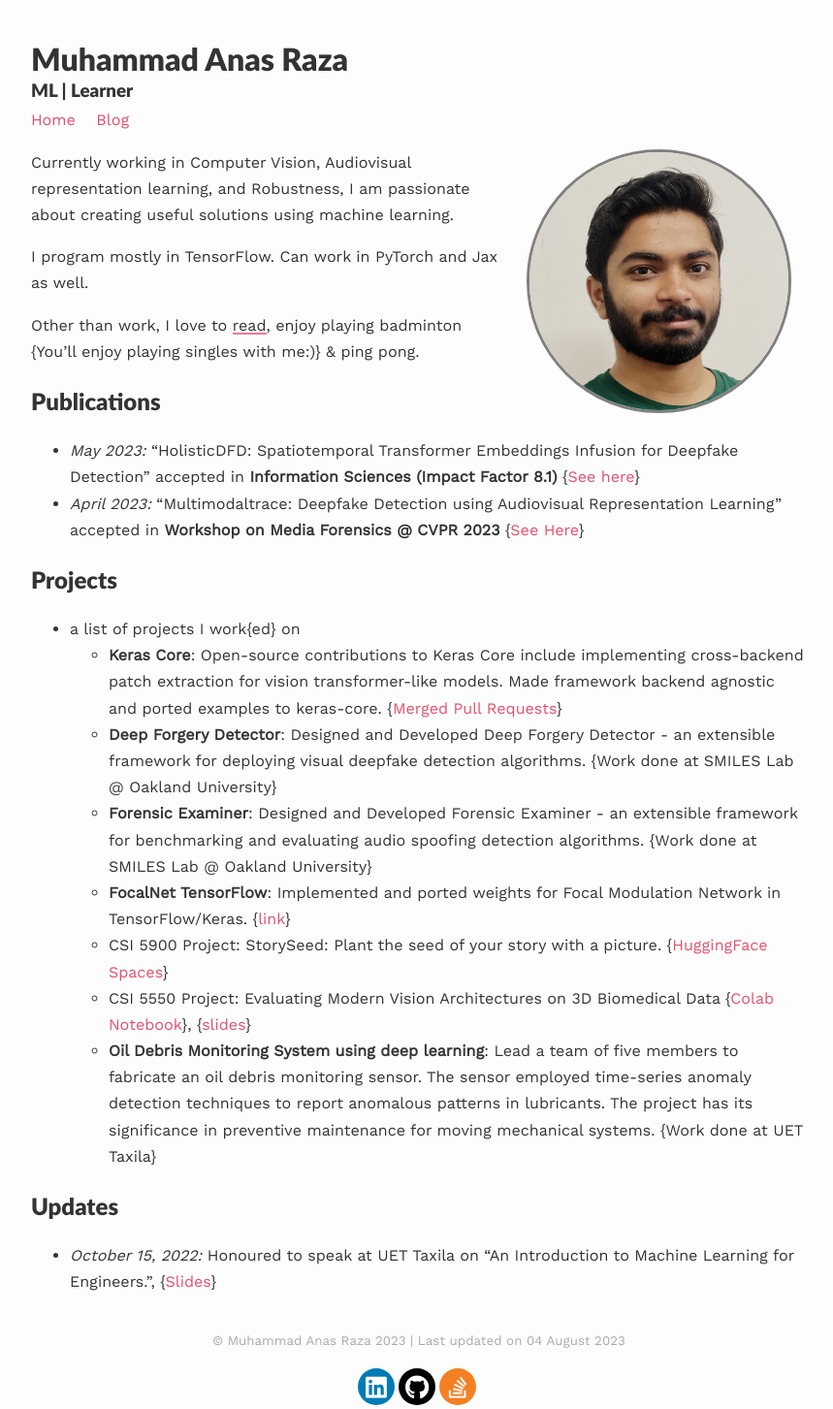
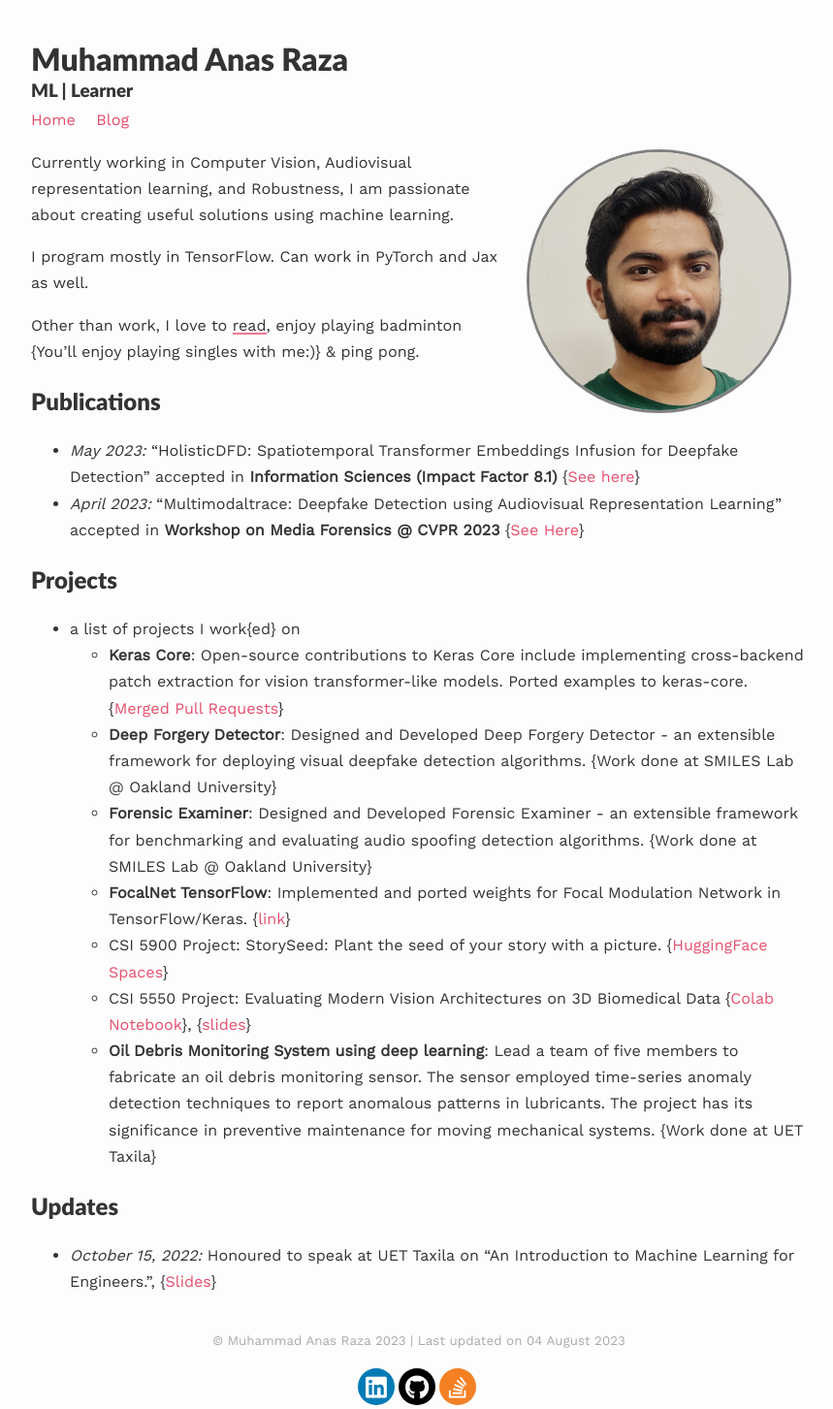
Before and after one commit to anas-rz/anas-rz.github.io, a Jekyll site: the page built from index.md, in a window 1280 px wide. Shown: the whole page at 97% size, without its empty margins (208-1067 px from the left). Built offline with Jekyll 4.4.1, drawn with Linux system fonts in a browser that asks for light colours; nearby versions of some CDN libraries; a script that is not in the unit is left out.

Commit message:
Update index.md

```diff
--- a/index.md
+++ b/index.md
@@ -18,7 +18,7 @@ Other than work, I love to [read](./readings), enjoy playing badminton {You'll e
 
 ## Projects
 - a list of projects I work{ed} on
-  - **Keras Core**: Open-source contributions to Keras Core include implementing cross-backend patch extraction for vision transformer-like models. Made framework backend agnostic and ported examples to keras-core. \{[Merged Pull Requests](https://github.com/keras-team/keras-core/pulls?q=is%3Apr+is%3Amerged+author%3Aanas-rz)\}
+  - **Keras Core**: Open-source contributions to Keras Core include implementing cross-backend patch extraction for vision transformer-like models. Ported examples to keras-core. \{[Merged Pull Requests](https://github.com/keras-team/keras-core/pulls?q=is%3Apr+is%3Amerged+author%3Aanas-rz)\}
   - **Deep Forgery Detector**: Designed and Developed Deep Forgery Detector - an extensible framework for deploying visual deepfake detection algorithms. \{Work done at SMILES Lab @ Oakland University\}
   - **Forensic Examiner**: Designed and Developed Forensic Examiner - an extensible framework for benchmarking and evaluating audio spoofing detection algorithms. \{Work done at SMILES Lab @ Oakland University\}
   - **FocalNet TensorFlow**: Implemented and ported weights for Focal Modulation Network in TensorFlow/Keras. \{[link](https://github.com/anas-rz/focalnet-tensorflow)\}
```
